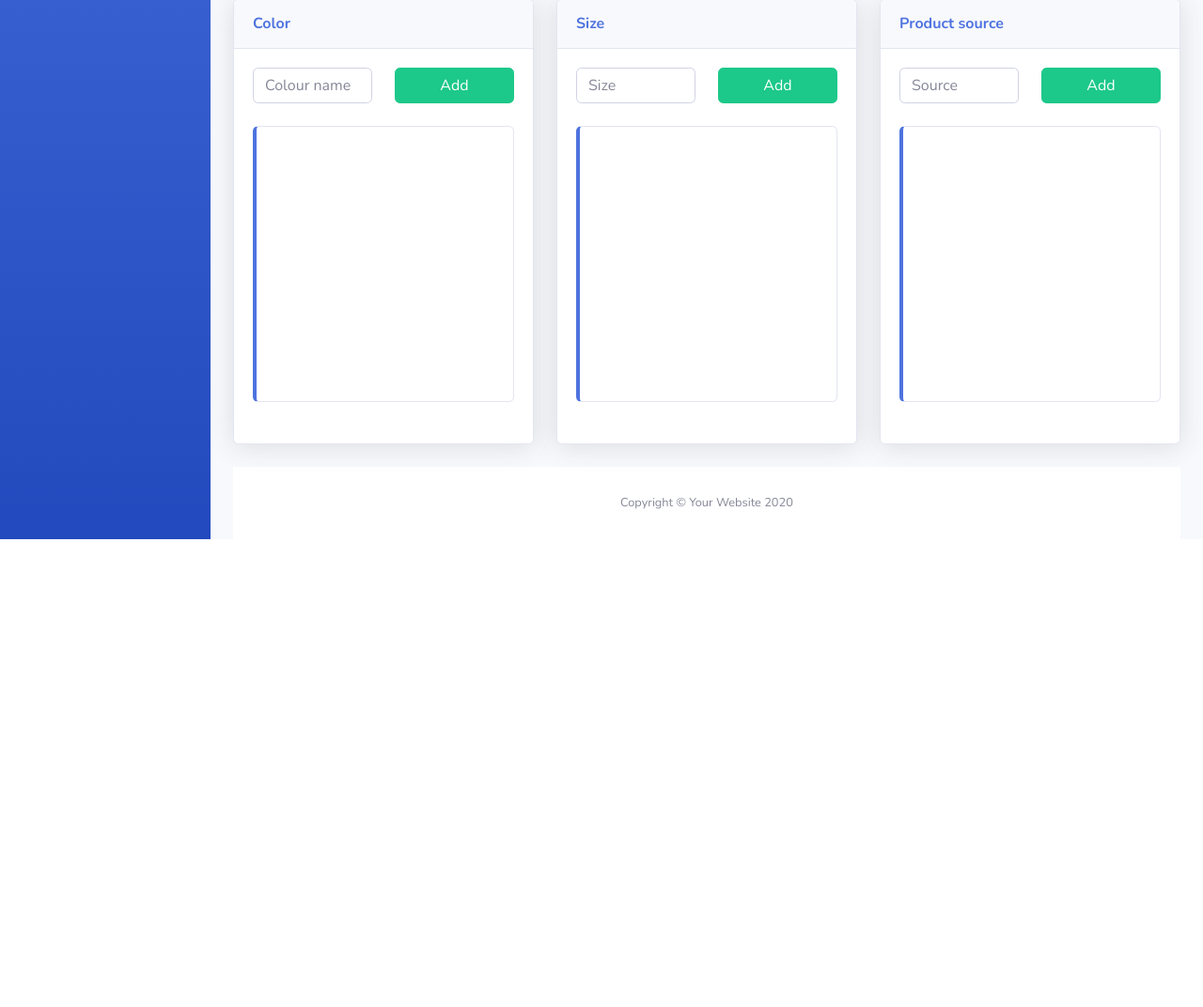
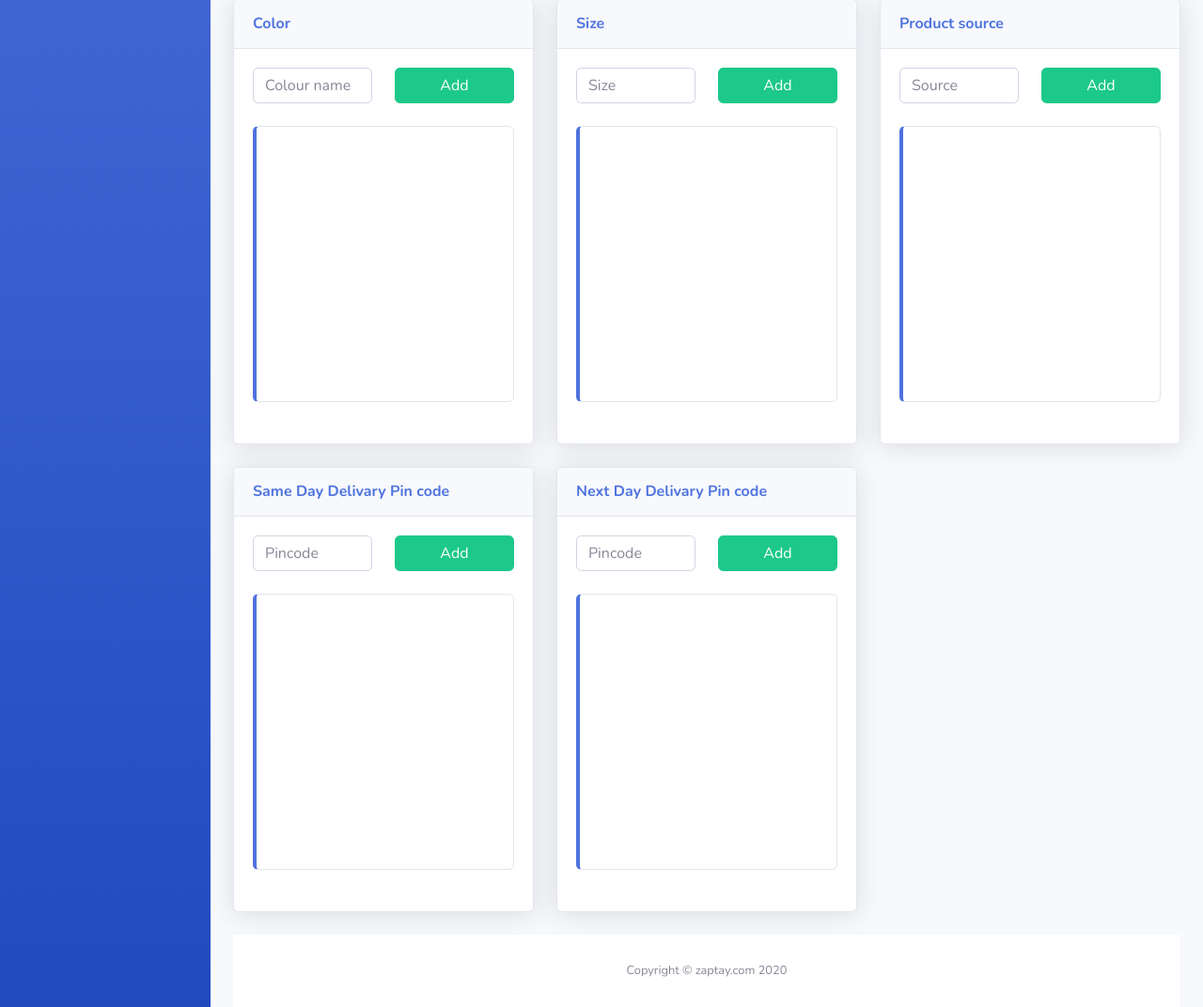
Before and after one commit to wwwzaptaycom/zaptay, a Django app: template templates/admin_template/attributes.html in a window 1280 px wide. Shown: the part 699-1771 px from the top of the page at 94% size. Before the commit the page ends 1273 px from the top, so only its background shows below. Run offline with Django 3.2, Linux system fonts and the light colour scheme; the template is opened without the code that fills it: values that come from a table or form of the project are taken from there, others are empty; some libraries are stand-ins or nearby versions.

Commit message:
On day pin and next day pin db created into attribut

```diff
--- a/attribute/admin.py
+++ b/attribute/admin.py
@@ -1,7 +1,7 @@
 from django.contrib import admin
 
 # from category.models import MainCategory
-from attribute.models import SubCategory, TertiaryCategory, Colour, Size, Source
+from attribute.models import SubCategory, TertiaryCategory, Colour, Size, Source, SameDayDelivary, NextDayDelivary
 
 # Register your models here.
 
@@ -11,3 +11,5 @@ admin.site.register(TertiaryCategory)
 admin.site.register(Colour)
 admin.site.register(Size)
 admin.site.register(Source)
+admin.site.register(SameDayDelivary)
+admin.site.register(NextDayDelivary)
--- a/attribute/attribute_forms.py
+++ b/attribute/attribute_forms.py
@@ -52,3 +52,9 @@ class SizeForm(forms.Form):
 
 class SourceForm(forms.Form):
     source_add_form = forms.CharField(widget=forms.TextInput(attrs={'class': 'form-control form-control-user', 'aria-describedby':"emailHelp", 'placeholder':"Source"}), error_messages={'required': 'Color name required'})
+
+class SameDayPincodeForm(forms.Form):
+    same_day_pin_add_form = forms.CharField(widget=forms.TextInput(attrs={'class': 'form-control form-control-user', 'aria-describedby':"emailHelp", 'placeholder':"Pincode"}), error_messages={'required': 'Pincode required'})
+
+class NextDayPincodeForm(forms.Form):
+    next_day_pin_add_form = forms.CharField(widget=forms.TextInput(attrs={'class': 'form-control form-control-user', 'aria-describedby':"emailHelp", 'placeholder':"Pincode"}), error_messages={'required': 'Pincode required'})
--- a/attribute/views.py
+++ b/attribute/views.py
@@ -6,10 +6,10 @@ from django.views.generic import View, TemplateView, FormView
 
 from admin_login.models import zaptayAdmin
 
-from .attribute_forms import CategoryForm, SubcategoryForm, TertiaryCategoryForm, ColorForm, SizeForm, SourceForm
+from .attribute_forms import CategoryForm, SubcategoryForm, TertiaryCategoryForm, ColorForm, SizeForm, SourceForm, SameDayPincodeForm, NextDayPincodeForm
 
 from category.models import MainCategory
-from attribute.models import SubCategory, TertiaryCategory, Colour, Size, Source
+from attribute.models import SubCategory, TertiaryCategory, Colour, Size, Source, SameDayDelivary, NextDayDelivary
 
 # Create your views here.
 
@@ -22,6 +22,8 @@ class AttributeList(FormView):
     color_class = ColorForm
     size_class = SizeForm
     source_class = SourceForm
+    same_day_pincode_class = SameDayPincodeForm
+    next_day_pincode_class = NextDayPincodeForm
 
     def dispatch(self, request, *args, **kwargs):
         try:
@@ -41,6 +43,8 @@ class AttributeList(FormView):
         color_list = Colour.objects.all()
         size_list = Size.objects.all()
         source_list = Source.objects.all()
+        same_day_delivary_pin_list = SameDayDelivary.objects.all()
+        next_day_delivary_pin_list = NextDayDelivary.objects.all()
         context = {
             "page_name": "attribute",
             "admin_name": get_name.admin_f_name+" "+get_name.admin_f_name,
@@ -49,7 +53,9 @@ class AttributeList(FormView):
             "ter_category_list": ter_caregory_list,
             "color_list": color_list,
             "size_list": size_list,
-            "source_list": source_list}
+            "source_list": source_list,
+            "same_day_pin_list": same_day_delivary_pin_list,
+            "next_day_pin_list": next_day_delivary_pin_list}
 
         context['category_form'] = self.category_form_class
         context['sub_category_form'] = self.sub_category_form_class
@@ -57,6 +63,8 @@ class AttributeList(FormView):
         context['color_form'] = self.color_class
         context['size_form'] = self.size_class
         context['source_form'] = self.source_class
+        context['same_day_pincode_form'] = self.same_day_pincode_class
+        context['next_day_pincode_form'] = self.next_day_pincode_class
         return context
 
     def post(self, request, *args, **kwargs):
@@ -143,9 +151,37 @@ class AttributeList(FormView):
 
                 insert_que = Source(source_name=source, added_by=admin_id)
                 insert_que.save()
-                messages.success(request, "Size added", extra_tags='source')
+                messages.success(request, "Source added", extra_tags='source')
             else:
                 messages.error(request, "All fields mentetory", extra_tags='source')
+
+        if 'same_day_pin_add_form' in request.POST:
+            same_day_pin_form = SameDayPincodeForm(request.POST)
+
+            if same_day_pin_form.is_valid():
+                pin_code_no = request.POST['same_day_pin_add_form']
+
+                admin_id = zaptayAdmin.objects.all().get(email_id=request.session.get('admin_email_id'))
+
+                insert_que = SameDayDelivary(pincode=pin_code_no, added_by=admin_id)
+                insert_que.save()
+                messages.success(request, "pincode added", extra_tags='same_day_pin')
+            else:
+                messages.error(request, "All fields mentetory", extra_tags='same_day_pin')
+
+        if 'next_day_pin_add_form' in request.POST:
+            next_day_pin_form = NextDayPincodeForm(request.POST)
+
+            if next_day_pin_form.is_valid():
+                pin_code_no = request.POST['next_day_pin_add_form']
+
+                admin_id = zaptayAdmin.objects.all().get(email_id=request.session.get('admin_email_id'))
+
+                insert_que = NextDayDelivary(pincode=pin_code_no, added_by=admin_id)
+                insert_que.save()
+                messages.success(request, "pincode added", extra_tags='next_day_pin')
+            else:
+                messages.error(request, "All fields mentetory", extra_tags='next_day_pin')
 
         return render(request, self.template_name, self.get_context_data())
 
@@ -218,6 +254,14 @@ def DeleteAttrinutsData(request):
 
     if attribut_attribute_type == 'source':
         get_data = Source.objects.get(pk=attribute_id)
+        get_data.delete()
+
+    if attribut_attribute_type == 'same_day_pin':
+        get_data = SameDayDelivary.objects.get(pk=attribute_id)
+        get_data.delete()
+
+    if attribut_attribute_type == 'next_day_pin':
+        get_data = NextDayDelivary.objects.get(pk=attribute_id)
         get_data.delete()
 
     resp = {
--- a/static/admin_static/js/custom_js/product.js
+++ b/static/admin_static/js/custom_js/product.js
@@ -140,7 +140,7 @@ function MadeIn(){
 }
 
 // Pincode add for delivary charges
-$("#pincode_add").on("click", function(){
+/*$("#pincode_add").on("click", function(){
   let template = `
   <div class="form-group col-md-3">
     <div class="card">
@@ -159,7 +159,7 @@ $("#pincode_add").on("click", function(){
   </div>
   `;
   $("#add_more_pin_codes_div").append(template);
-});
+});*/
 
 /* ******************************************************* Image preview ******************************************************* */
 
--- a/templates/admin_template/attributes.html
+++ b/templates/admin_template/attributes.html
@@ -352,6 +352,102 @@
 
   </div>
 
+  <div class="col-lg-4">
+
+    <div class="card shadow mb-4">
+      <div class="card-header py-3">
+        <h6 class="m-0 font-weight-bold text-primary">Same Day Delivary Pin code</h6>
+      </div>
+      <div class="card-body">
+        <form method="POST">
+          <div class="row">
+            <div class="col-lg-12">
+              {% if messages %}
+                {% for message in messages %}
+                  {% if message.extra_tags == "same_day_pin" %}
+                    <span class="{{ message.tags }}">{{ message }}</span>
+                  {% endif %}
+                {% endfor %}
+              {% endif %}
+            </div>
+            <div class="col-lg-6">
+              {{ same_day_pincode_form.same_day_pin_add_form }}
+            </div>
+            {% csrf_token %}
+            <div class="col-lg-6">
+              <button type="submit" class="btn btn-success btn-user btn-block name="button">Add</button>
+            </div>
+          </div>
+        </form>
+        <br />
+        <div class="row">
+          <div class="col-lg-12">
+            <div class="card mb-4 py-3 border-left-primary">
+              <div class="card-body custom-card-body">
+                <ol>
+                  {% if same_day_pin_list %}
+                    {%for i in same_day_pin_list %}
+                      <li>{{i.pincode}} &nbsp;&nbsp; <a href="" class="delete_assets" onclick="return delete_attributes('same_day_pin', '{{ i.pincode }}', {{ i.same_day_pin_id }});"><i class="fas fa-times"></i></a></li>
+                    {% endfor %}
+                  {% endif %}
+                </ol>
+              </div>
+            </div>
+          </div>
+        </div>
+      </div>
+    </div>
+
+  </div>
+
+  <div class="col-lg-4">
+
+    <div class="card shadow mb-4">
+      <div class="card-header py-3">
+        <h6 class="m-0 font-weight-bold text-primary">Next Day Delivary Pin code</h6>
+      </div>
+      <div class="card-body">
+        <form method="POST">
+          <div class="row">
+            <div class="col-lg-12">
+              {% if messages %}
+                {% for message in messages %}
+                  {% if message.extra_tags == "next_day_pin" %}
+                    <span class="{{ message.tags }}">{{ message }}</span>
+                  {% endif %}
+                {% endfor %}
+              {% endif %}
+            </div>
+            <div class="col-lg-6">
+              {{ next_day_pincode_form.next_day_pin_add_form }}
+            </div>
+            {% csrf_token %}
+            <div class="col-lg-6">
+              <button type="submit" class="btn btn-success btn-user btn-block name="button">Add</button>
+            </div>
+          </div>
+        </form>
+        <br />
+        <div class="row">
+          <div class="col-lg-12">
+            <div class="card mb-4 py-3 border-left-primary">
+              <div class="card-body custom-card-body">
+                <ol>
+                  {% if next_day_pin_list %}
+                    {%for i in next_day_pin_list %}
+                      <li>{{i.pincode}} &nbsp;&nbsp; <a href="" class="delete_assets" onclick="return delete_attributes('next_day_pin', '{{ i.pincode }}', {{ i.next_day_pin_id }});"><i class="fas fa-times"></i></a></li>
+                    {% endfor %}
+                  {% endif %}
+                </ol>
+              </div>
+            </div>
+          </div>
+        </div>
+      </div>
+    </div>
+
+  </div>
+
 </div>
 
 {% endblock %}
--- a/templates/admin_template/base_template.html
+++ b/templates/admin_template/base_template.html
@@ -357,7 +357,7 @@
           <footer class="sticky-footer bg-white">
             <div class="container my-auto">
               <div class="copyright text-center my-auto">
-                <span>Copyright &copy; Your Website 2020</span>
+                <span>Copyright &copy; zaptay.com 2020</span>
               </div>
             </div>
           </footer>
```
Also changed, not shown: attribute/models.py (+28 -0 lines), templates/admin_template/product_form.html (+48 -8 lines), attribute/migrations/0002_samedaydelivary.py (added), attribute/migrations/0003_nextdaydelivary.py (added).
